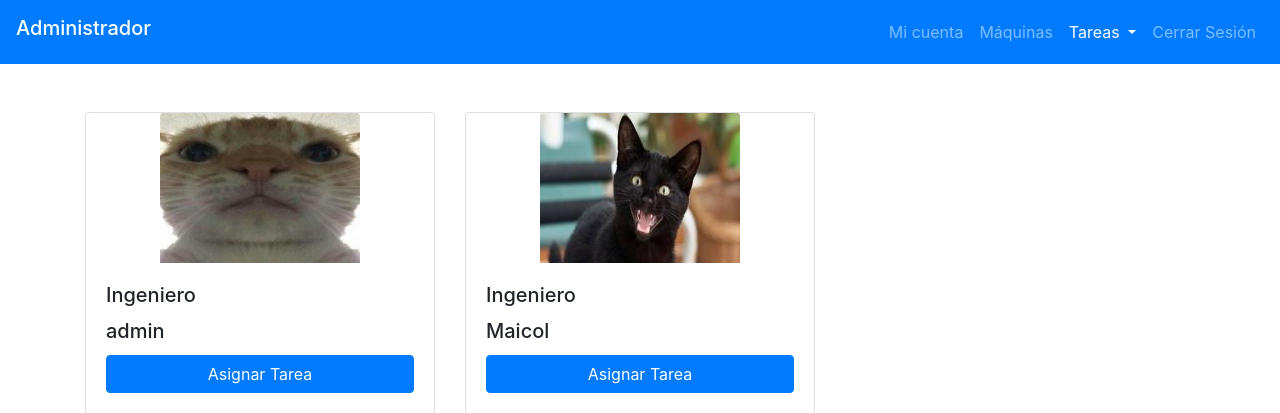
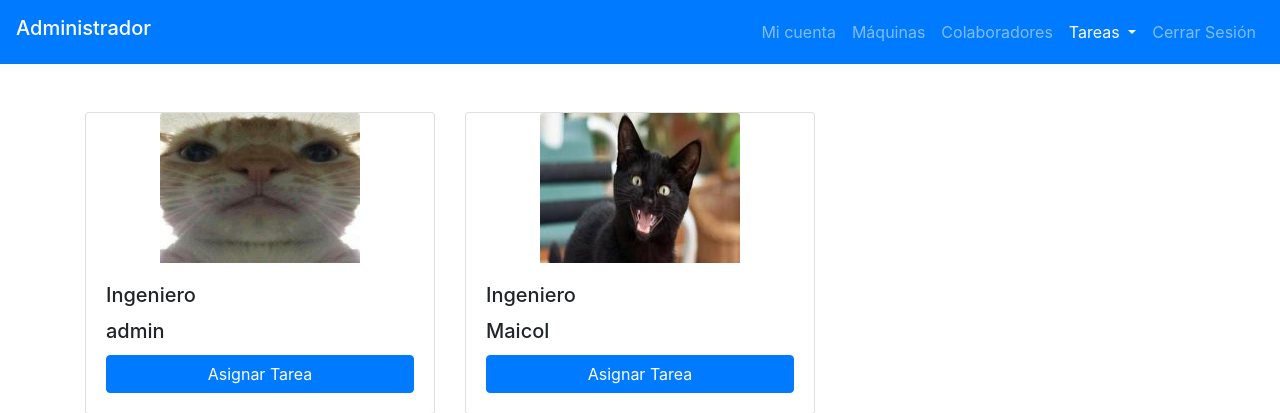
Before and after one commit to jhon954/maintenance_webpage, a PHP site: page /page_plastInnova/admin/admin_assign_task.php in a window 1280 px wide. Shown: the top 413 px of the page. Run offline with PHP 8.4, Linux system fonts and the light colour scheme; data comes from the database, SQL or seed files in the repository; data that the repository does not hold is empty.

Commit message:
Fix some things for the pull

```diff
--- a/htdocs/page_plastInnova/admin/admin_areas.php
+++ b/htdocs/page_plastInnova/admin/admin_areas.php
@@ -44,6 +44,9 @@
                         <li class="nav-item active">
                             <a class="nav-link" href="admin_areas.php">Máquinas</a>
                         </li>
+                        <li class="nav-item">
+                            <a class="nav-link" href="admin_collaborators.php">Colaboradores</a>
+                        </li>
                         <li class="nav-item dropdown">
                             <a class="nav-link dropdown-toggle" href="#" id="navbarDropdown" role="button" data-toggle="dropdown" aria-haspopup="true" aria-expanded="false">
                                 Tareas
--- a/htdocs/page_plastInnova/admin/admin_assign_task.php
+++ b/htdocs/page_plastInnova/admin/admin_assign_task.php
@@ -36,6 +36,9 @@
                         </li>
                         <li class="nav-item">
                             <a class="nav-link" href="admin_areas.php">Máquinas</a>
+                        </li>
+                        <li class="nav-item">
+                            <a class="nav-link" href="admin_collaborators.php">Colaboradores</a>
                         </li>
                         <li class="nav-item dropdown active">
                             <a class="nav-link dropdown-toggle" href="#" id="navbarDropdown" role="button" data-toggle="dropdown" aria-haspopup="true" aria-expanded="false">
--- a/htdocs/page_plastInnova/admin/admin_description_machine.php
+++ b/htdocs/page_plastInnova/admin/admin_description_machine.php
@@ -45,6 +45,9 @@
                     </li>
                     <li class="nav-item active">
                         <a class="nav-link" href="admin_areas.php">Máquinas</a>
+                    </li>
+                    <li class="nav-item">
+                            <a class="nav-link" href="admin_collaborators.php">Colaboradores</a>
                     </li>
                     <li class="nav-item dropdown">
                         <a class="nav-link dropdown-toggle" href="#" id="navbarDropdown" role="button" data-toggle="dropdown" aria-haspopup="true" aria-expanded="false">
--- a/htdocs/page_plastInnova/admin/admin_edit_task.php
+++ b/htdocs/page_plastInnova/admin/admin_edit_task.php
@@ -40,6 +40,9 @@
                         </li>
                         <li class="nav-item">
                             <a class="nav-link" href="admin_areas.php">Máquinas</a>
+                        </li>
+                        <li class="nav-item">
+                            <a class="nav-link" href="admin_collaborators.php">Colaboradores</a>
                         </li>
                         <li class="nav-item dropdown active">
                             <a class="nav-link dropdown-toggle" href="#" id="navbarDropdown" role="button" data-toggle="dropdown" aria-haspopup="true" aria-expanded="false">
--- a/htdocs/page_plastInnova/admin/admin_form_create_task.php
+++ b/htdocs/page_plastInnova/admin/admin_form_create_task.php
@@ -28,6 +28,9 @@
                         </li>
                         <li class="nav-item active">
                             <a class="nav-link" href="admin_areas.php">Máquinas</a>
+                        </li>
+                        <li class="nav-item">
+                            <a class="nav-link" href="admin_collaborators.php">Colaboradores</a>
                         </li>
                         <li class="nav-item dropdown">
                             <a class="nav-link dropdown-toggle" href="#" id="navbarDropdown" role="button" data-toggle="dropdown" aria-haspopup="true" aria-expanded="false">
--- a/htdocs/page_plastInnova/admin/admin_machines.php
+++ b/htdocs/page_plastInnova/admin/admin_machines.php
@@ -30,6 +30,9 @@
                     <li class="nav-item active">
                         <a class="nav-link" href="admin_areas.php">Máquinas</a>
                     </li>
+                    <li class="nav-item">
+                            <a class="nav-link" href="admin_collaborators.php">Colaboradores</a>
+                        </li>
                     <li class="nav-item dropdown">
                         <a class="nav-link dropdown-toggle" href="#" id="navbarDropdown" role="button" data-toggle="dropdown" aria-haspopup="true" aria-expanded="false">
                             Tareas
--- a/htdocs/page_plastInnova/admin/personal_page_admin.php
+++ b/htdocs/page_plastInnova/admin/personal_page_admin.php
@@ -35,6 +35,9 @@
                         </li>
                         <li class="nav-item">
                             <a class="nav-link" href="admin_areas.php">Máquinas</a>
+                        </li>
+                        <li class="nav-item">
+                            <a class="nav-link" href="admin_collaborators.php">Colaboradores</a>
                         </li>
                         <li class="nav-item dropdown">
                             <a class="nav-link dropdown-toggle" href="#" id="navbarDropdown" role="button" data-toggle="dropdown" aria-haspopup="true" aria-expanded="false">
--- a/htdocs/page_plastInnova/admin/tasks_admin.php
+++ b/htdocs/page_plastInnova/admin/tasks_admin.php
@@ -51,6 +51,9 @@
                         </li>
                         <li class="nav-item">
                             <a class="nav-link" href="admin_areas.php">Máquinas</a>
+                        </li>
+                        <li class="nav-item">
+                            <a class="nav-link" href="admin_collaborators.php">Colaboradores</a>
                         </li>
                         <li class="nav-item dropdown active">
                             <a class="nav-link dropdown-toggle" href="#" id="navbarDropdown" role="button" data-toggle="dropdown" aria-haspopup="true" aria-expanded="false">
--- a/htdocs/page_plastInnova/admin/tasks_admin_unassigned.php
+++ b/htdocs/page_plastInnova/admin/tasks_admin_unassigned.php
@@ -36,6 +36,9 @@
                         </li>
                         <li class="nav-item">
                             <a class="nav-link" href="admin_areas.php">Máquinas</a>
+                        </li>
+                        <li class="nav-item">
+                            <a class="nav-link" href="admin_collaborators.php">Colaboradores</a>
                         </li>
                         <li class="nav-item dropdown active">
                             <a class="nav-link dropdown-toggle" href="#" id="navbarDropdown" role="button" data-toggle="dropdown" aria-haspopup="true" aria-expanded="false">
--- a/htdocs/page_plastInnova/admin/tasks_completed_admin.php
+++ b/htdocs/page_plastInnova/admin/tasks_completed_admin.php
@@ -40,6 +40,9 @@
                         </li>
                         <li class="nav-item">
                             <a class="nav-link" href="admin_areas.php">Máquinas</a>
+                        </li>
+                        <li class="nav-item">
+                            <a class="nav-link" href="admin_collaborators.php">Colaboradores</a>
                         </li>
                         <li class="nav-item dropdown active">
                             <a class="nav-link dropdown-toggle" href="#" id="navbarDropdown" role="button" data-toggle="dropdown" aria-haspopup="true" aria-expanded="false">
```
